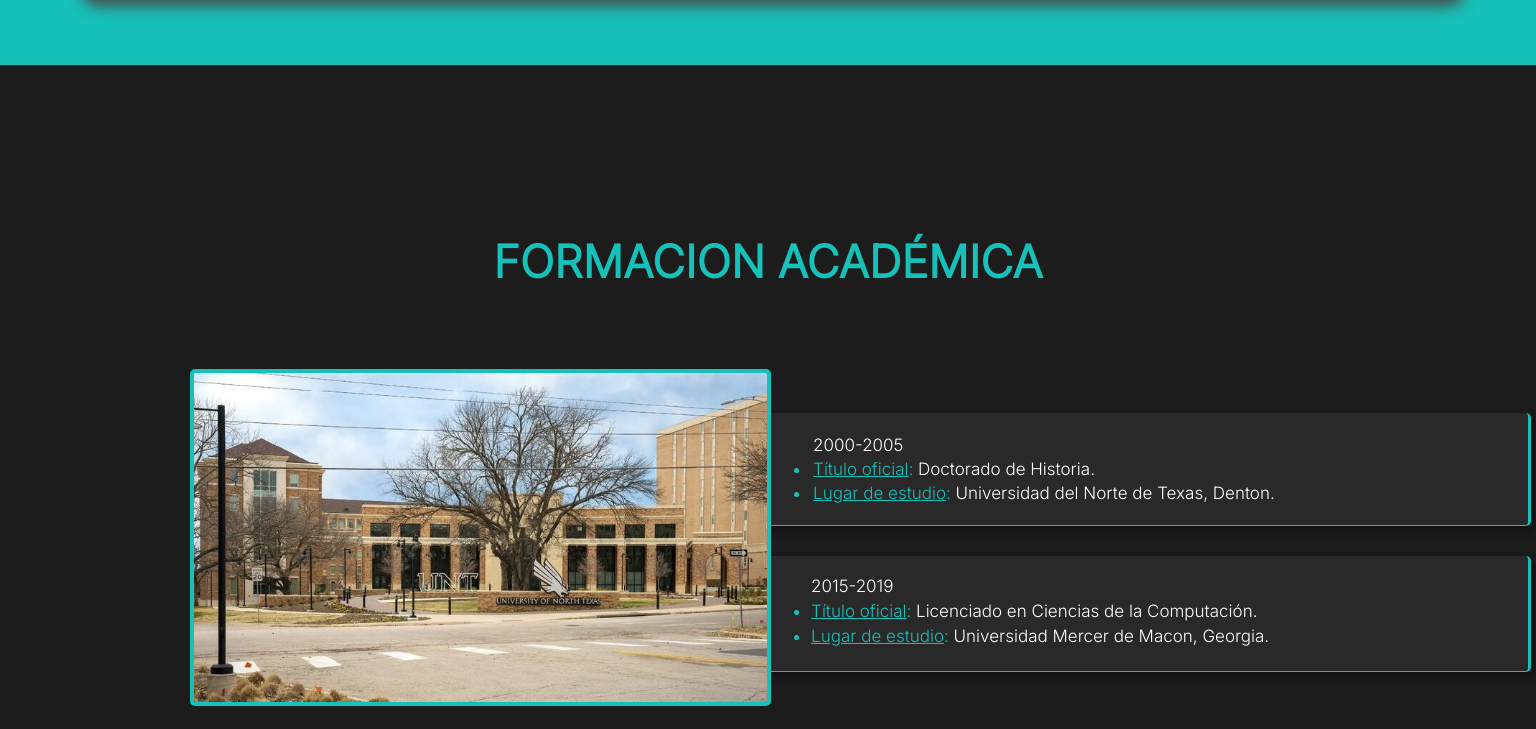
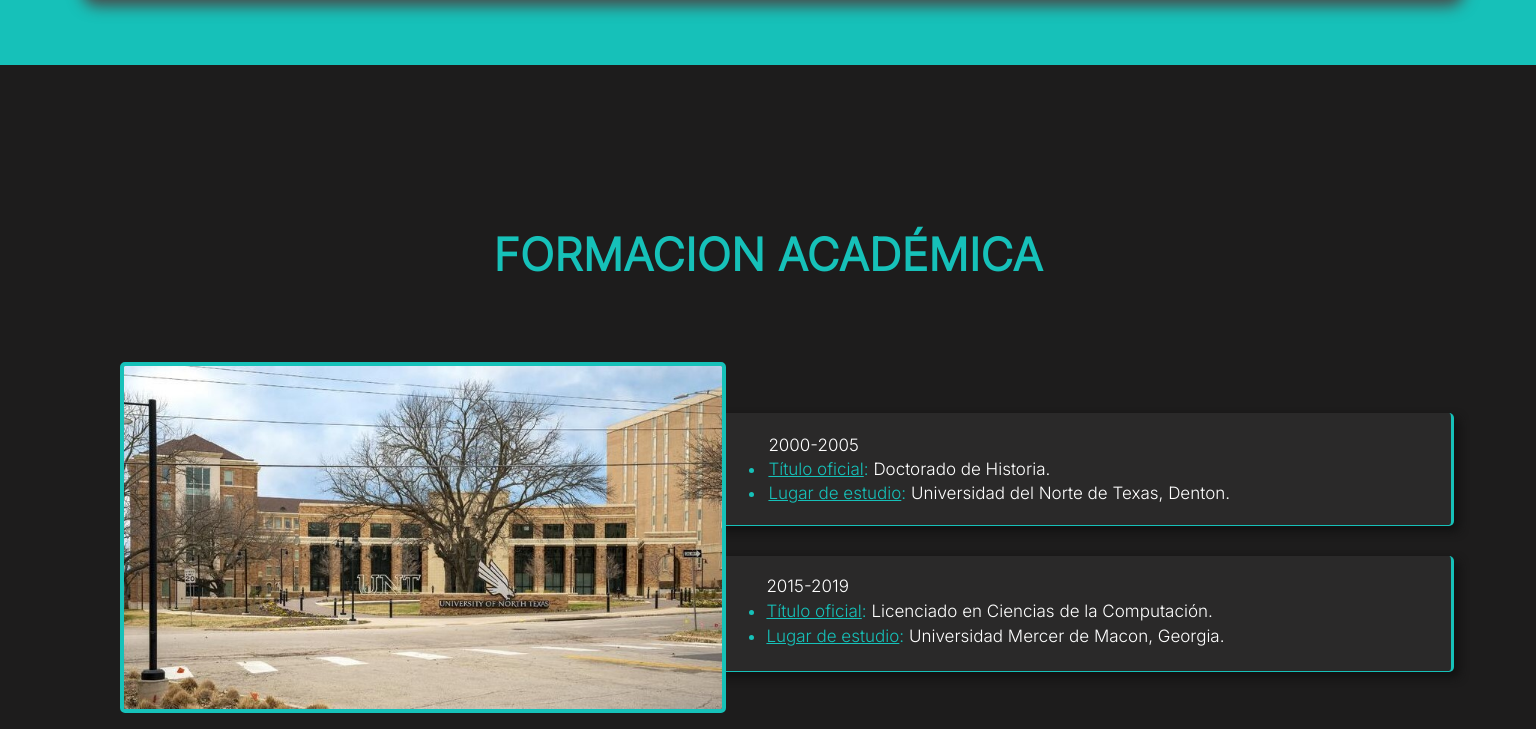
Before and after one commit to MayDenot/MayDenot.github.io, a plain HTML site: page index.html in a window 1536 px wide. Shown: the part 1535-2264 px from the top of the page. Drawn offline with nearby package versions, Linux system fonts and the light colour scheme.

Commit message:
formacion academica detalles

```diff
--- a/estilos.css
+++ b/estilos.css
@@ -1054,7 +1054,6 @@ header.abajo {
         flex-direction: column;
         align-items: center;
         justify-content: center;
-        padding: 20px;
     }
 
     .info {
@@ -1130,7 +1129,6 @@ header.abajo {
         flex-direction: column;
         align-items: center;
         justify-content: center;
-        padding: 20px;
     }
 
     .exper {
@@ -1165,7 +1163,6 @@ header.abajo {
         flex-direction: column;
         align-items: center;
         justify-content: center;
-        padding: 20px;
     }
 
     .habi {
@@ -1269,7 +1266,7 @@ header.abajo {
 
     .info {
         top: 20px;
-        left: 150px;
+        left: 100px;
     }
 
     .conteiner-sliders {
@@ -1277,13 +1274,13 @@ header.abajo {
     }
 
     .titulo1 {
-        max-width: 800px;
+        max-width: 50vw;
         padding-bottom: 20px;
         padding-top: 20px;
     }
 
     .titulo2 {
-        max-width: 800px;
+        max-width: 50vw;
         padding-bottom: 20px;
         padding-top: 20px;
     }
```
Also changed, not shown: index.html (+3 -3 lines).
